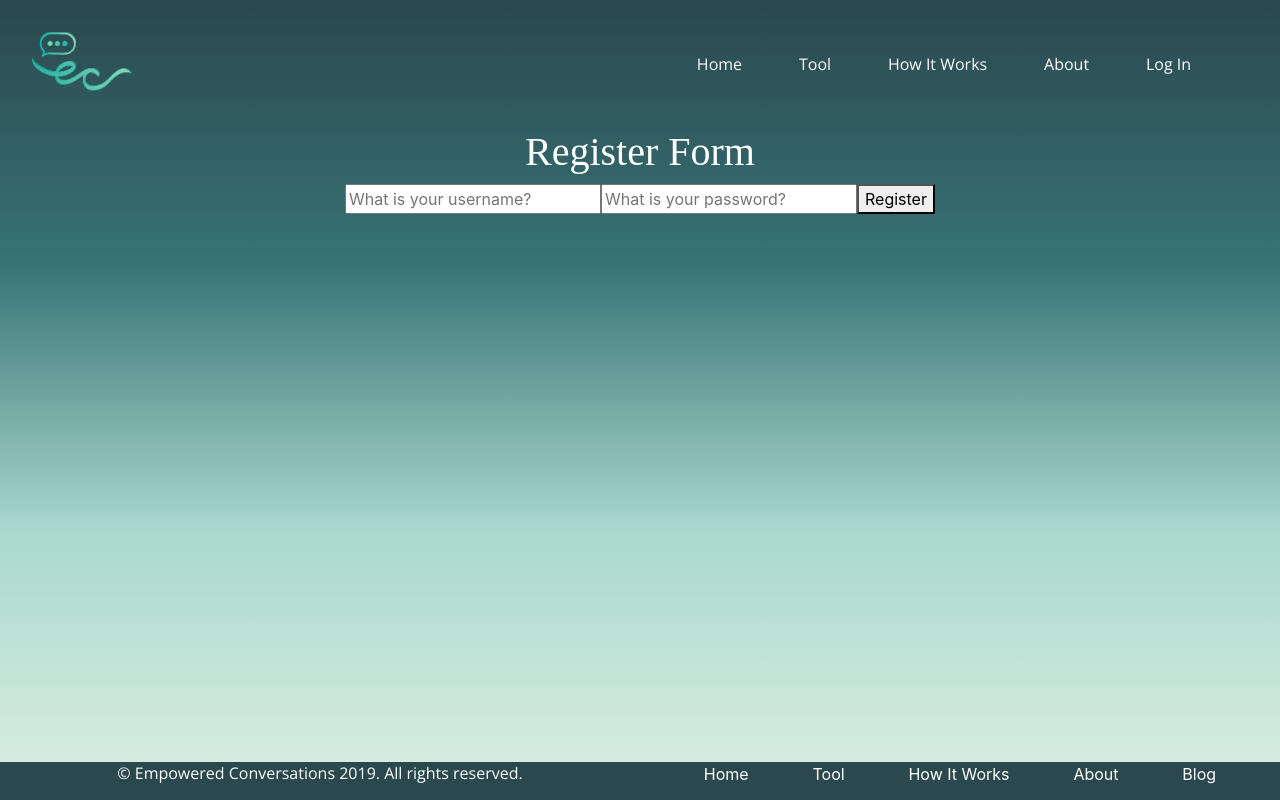
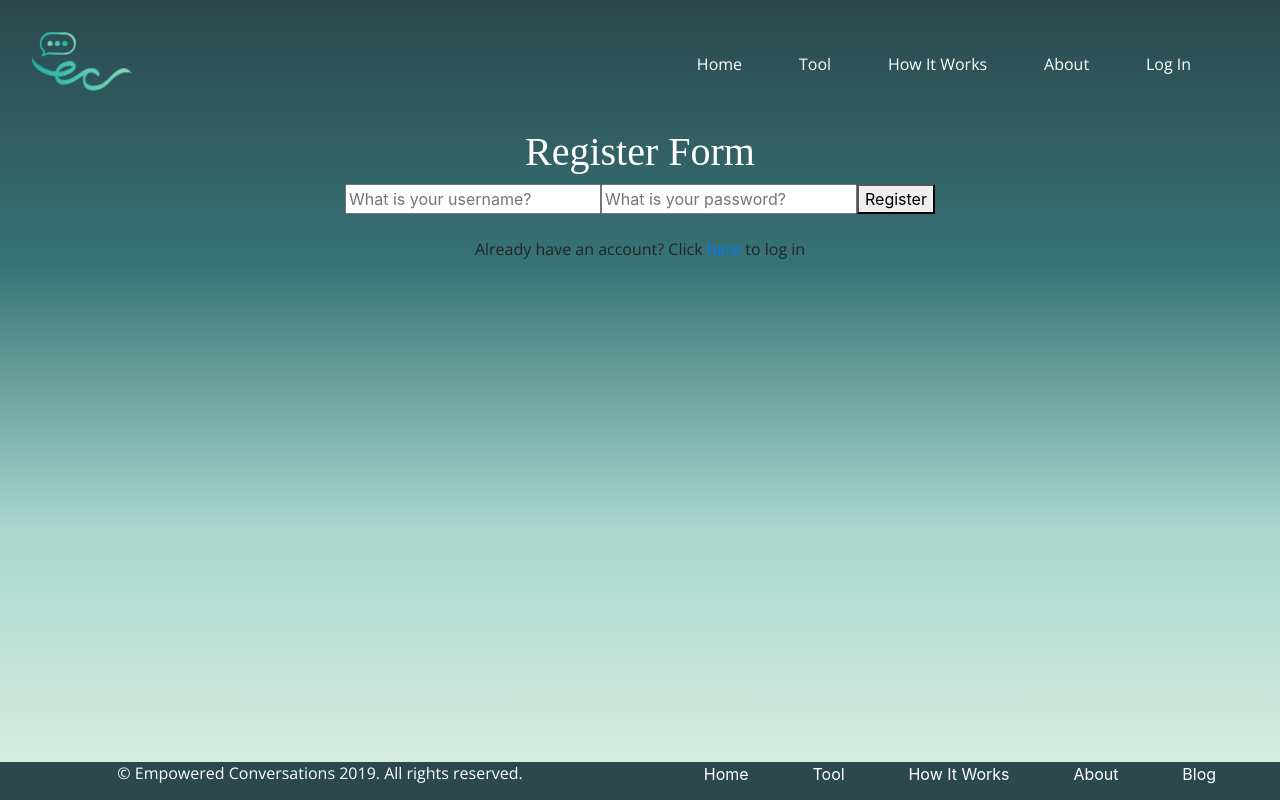
Before and after one commit to markpking2/Front-End, a React (Create React App) app: page /register in a window 1280 px wide. Built offline with nearby package versions, Linux system fonts and the light colour scheme; a web font is replaced by a local one.

Commit message:
refactor

```diff
--- a/src/components/RegisterForm.js
+++ b/src/components/RegisterForm.js
@@ -1,10 +1,9 @@
-import React, { useState, useEffect } from "react";
+import React, { useEffect } from "react";
 import { Form, Field, withFormik } from "formik";
 import * as Yup from "yup";
 import {axiosWithAuth} from './AxiosAuth';
 import {connect} from 'react-redux';
 import {registerFunction, loginTest} from '../actions';
-
 
 const RegisterForm = ({errors, touched, values, status, history, loginTest}) => {
 
@@ -22,7 +21,6 @@
             })
             .catch(err=>{
                 localStorage.setItem('ec-token', "");
-                // console.log('error');
                 //false token, reset and continue with register
             })
         }
@@ -40,6 +38,8 @@
 
                 <button type='submit'>Register</button>
             </Form>
+            <br />
+            <p>Already have an account? Click <a href="/login">here</a> to log in</p>
 
         </div>
     );
@@ -47,7 +47,6 @@
 
 const FormikRegisterForm = withFormik({
     mapPropsToValues({ username, password }){
-        // console.log(props);
         return{
             username: username || '',
             password: password || ''
@@ -62,7 +61,6 @@
     }),
 
     handleSubmit(values, { setUsers, ...props }){
-        // console.log(props);
         props.props.registerFunction(values, props.props.history);
     }
 
```
